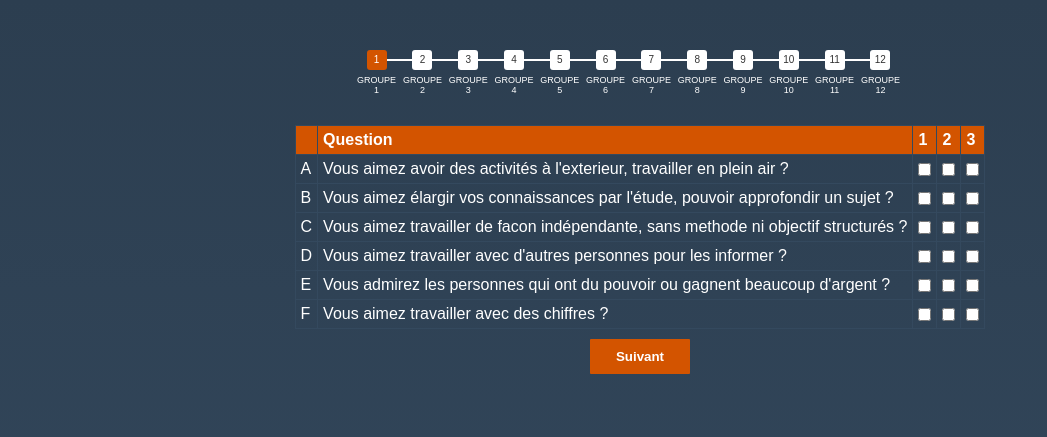
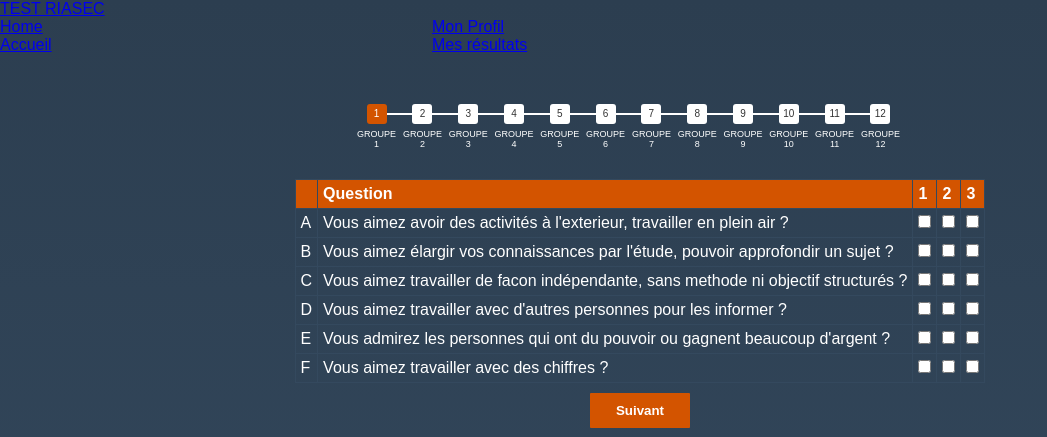
Before and after one commit to hardcoded/RIASEC, a PHP site: template html/vue/v_qcm.php in a window 1280 px wide. Shown: the top 437 px of the page, without its empty margins (0-1047 px from the left). Run offline with PHP 8.4, Linux system fonts and the light colour scheme; the template is opened without the code that fills it, so the values that code supplies are empty; some libraries are stand-ins or nearby versions.

Commit message:
Add files via upload

```diff
--- a/html/vue/v_qcm.php
+++ b/html/vue/v_qcm.php
@@ -1,4 +1,4 @@
-
+<!DOCTYPE html>
 <html >
 <head>
   <meta charset="UTF-8">
@@ -8,12 +8,25 @@
 
   <script src="includes/question.js"></script>
   <script src="includes/table.js"></script>
-  <script src="includes/bar.js"></script>
-  <script src="includes/hexagone.js"></script>
+  <script src="https://cdnjs.cloudflare.com/ajax/libs/Chart.js/2.4.0/Chart.bundle.js"></script>
 
 </head>
 
 <body>
+<!--barre de navigation sur la gauche -->
+<nav class="navbar navbar-default">
+  <div class="container-fluid">
+    <div class="navbar-header">
+      <a class="navbar-brand" href="#">TEST RIASEC</a>
+    </div>
+    <ul class="nav navbar-nav">
+      <li class="active"><a href="#">Home</a></li>
+      <li><a href="http://www.google.fr">Accueil</a></li>
+      <li><a href="http://www.facebook.com">Mon Profil</a></li>
+      <li><a href="http://www.youtube.com">Mes résultats</a></li>
+    </ul>
+  </div>
+</nav>
   <!-- multistep form -->
 <form id="msform" align="center" >
   <!-- progressbar -->
@@ -102,21 +115,34 @@
               <canvas id="bar" width="500" height="500">
                   Message pour les navigateurs ne supportant pas encore canvas.
               </canvas>
+
       </div>
 
 
 
       <div>
               <canvas id="hexagone" width="500" height="500">
+                  Message pour les navigateurs ne supportant pas encore canvas
+              </canvas>
+      </div>
+      <div>
+              <canvas id="affichageprofil" width="500" height="500">
                   Message pour les navigateurs ne supportant pas encore canvas.
               </canvas>
+
       </div>
+
+
 
 
     </div>
 
     <script src='includes/swipe.js'></script>
     <script src='includes/drawStat.js'></script>
+    <script src='includes/affichageprofil.js'></script>
+    <script src='includes/hexagone.js'></script>
+    <script src='includes/bar.js'></script>
+
 
     <div style='text-align:center;padding-top:20px;'>
 
@@ -125,5 +151,7 @@
 
 
 
+
+
 </body>
 </html>
```
